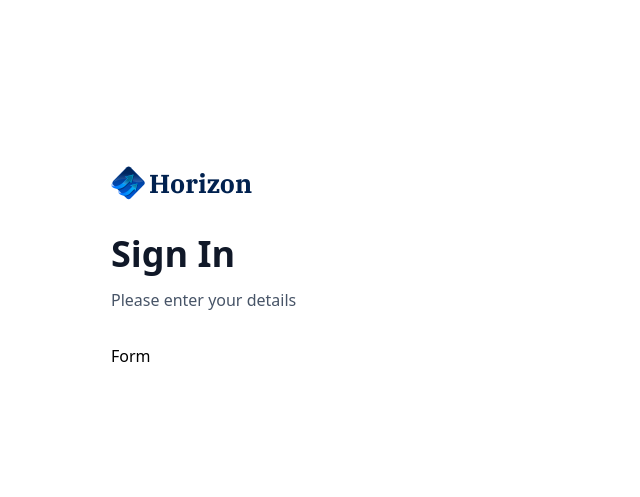
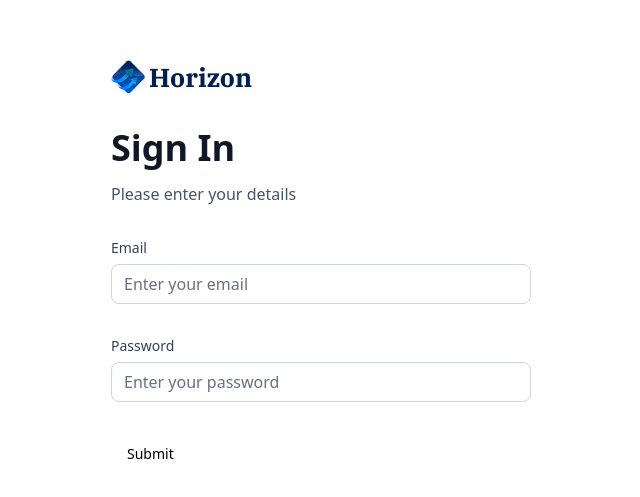
Before and after one commit to kushalsdesk/banking_management, a Next.js app: page /sign-in in a window 1280 px wide. Shown: the part 133-630 px from the top of the page, without its empty margins (319-959 px from the left). Built offline with nearby package versions, Linux system fonts and the light colour scheme.

Commit message:
add proper custom inputs with reusable component
with react-hook-form, zod, proper types(authFormSchema from utils)

```diff
--- a/components/AuthForm.tsx
+++ b/components/AuthForm.tsx
@@ -2,12 +2,36 @@
 import Link from "next/link";
 import Image from "next/image";
 import React, { useState } from "react";
+import { useForm } from "react-hook-form";
+import { z } from "zod";
+import { zodResolver } from "@hookform/resolvers/zod";
+
+import { Button } from "@/components/ui/button";
+import { Form } from "@/components/ui/form";
+import CustomInput from "./CustomInput";
+import { authFormSchema } from "@/lib/utils";
 
 interface AuthFormProps {
   type: String;
 }
 const AuthForm = ({ type }: AuthFormProps) => {
   const [user, setUser] = useState(null);
+
+  // 1. Define your form.
+  const form = useForm<z.infer<typeof authFormSchema>>({
+    resolver: zodResolver(authFormSchema),
+    defaultValues: {
+      email: "",
+      password: "",
+    },
+  });
+
+  // 2. Define a submit handler.
+  function onSubmit(values: z.infer<typeof authFormSchema>) {
+    // Do something with the form values.
+    // ✅ This will be type-safe and validated.
+    console.log(values);
+  }
   return (
     <section className="auth-form">
       <header className="flex flex-col gap-5 md:gap-8">
@@ -36,7 +60,27 @@
       {user ? (
         <div className="flex flex-col gap-4">{/* PlaidLink */}</div>
       ) : (
-        <>Form</>
+        <>
+          <Form {...form}>
+            <form onSubmit={form.handleSubmit(onSubmit)} className="space-y-8">
+              <CustomInput
+                control={form.control}
+                name="email"
+                label="Email"
+                placeholder="Enter your email"
+              />
+              <CustomInput
+                control={form.control}
+                name="password"
+                label="Password"
+                placeholder="Enter your password"
+                type="password"
+              />
+
+              <Button type="submit">Submit</Button>
+            </form>
+          </Form>
+        </>
       )}
     </section>
   );
--- /dev/null
+++ b/components/CustomInput.tsx
@@ -0,0 +1,47 @@
+import React from "react";
+import { FormControl, FormField, FormLabel, FormMessage } from "./ui/form";
+import { Input } from "./ui/input";
+import { z } from "zod";
+import { Control, FieldPath } from "react-hook-form";
+import { authFormSchema } from "@/lib/utils";
+
+interface InputProps {
+  control: Control<z.infer<typeof authFormSchema>>;
+  name: FieldPath<z.infer<typeof authFormSchema>>;
+  label: string;
+  placeholder: string;
+  type?: string;
+}
+
+const CustomInput = ({
+  control,
+  name,
+  label,
+  placeholder,
+  type,
+}: InputProps) => {
+  return (
+    <FormField
+      control={control}
+      name={name}
+      render={({ field }) => (
+        <div className="form-item">
+          <FormLabel className="form-label">{label}</FormLabel>
+          <div className="flex w-full flex-col">
+            <FormControl>
+              <Input
+                className="input-class"
+                placeholder={placeholder}
+                {...field}
+                type={type}
+              />
+            </FormControl>
+            <FormMessage className="form-message mt-2" />
+          </div>
+        </div>
+      )}
+    />
+  );
+};
+
+export default CustomInput;
--- /dev/null
+++ b/components/ui/form.tsx
@@ -0,0 +1,178 @@
+"use client"
+
+import * as React from "react"
+import * as LabelPrimitive from "@radix-ui/react-label"
+import { Slot } from "@radix-ui/react-slot"
+import {
+  Controller,
+  ControllerProps,
+  FieldPath,
+  FieldValues,
+  FormProvider,
+  useFormContext,
+} from "react-hook-form"
+
+import { cn } from "@/lib/utils"
+import { Label } from "@/components/ui/label"
+
+const Form = FormProvider
+
+type FormFieldContextValue<
+  TFieldValues extends FieldValues = FieldValues,
+  TName extends FieldPath<TFieldValues> = FieldPath<TFieldValues>
+> = {
+  name: TName
+}
+
+const FormFieldContext = React.createContext<FormFieldContextValue>(
+  {} as FormFieldContextValue
+)
+
+const FormField = <
+  TFieldValues extends FieldValues = FieldValues,
+  TName extends FieldPath<TFieldValues> = FieldPath<TFieldValues>
+>({
+  ...props
+}: ControllerProps<TFieldValues, TName>) => {
+  return (
+    <FormFieldContext.Provider value={{ name: props.name }}>
+      <Controller {...props} />
+    </FormFieldContext.Provider>
+  )
+}
+
+const useFormField = () => {
+  const fieldContext = React.useContext(FormFieldContext)
+  const itemContext = React.useContext(FormItemContext)
+  const { getFieldState, formState } = useFormContext()
+
+  const fieldState = getFieldState(fieldContext.name, formState)
+
+  if (!fieldContext) {
+    throw new Error("useFormField should be used within <FormField>")
+  }
+
+  const { id } = itemContext
+
+  return {
+    id,
+    name: fieldContext.name,
+    formItemId: `${id}-form-item`,
+    formDescriptionId: `${id}-form-item-description`,
+    formMessageId: `${id}-form-item-message`,
+    ...fieldState,
+  }
+}
+
+type FormItemContextValue = {
+  id: string
+}
+
+const FormItemContext = React.createContext<FormItemContextValue>(
+  {} as FormItemContextValue
+)
+
+const FormItem = React.forwardRef<
+  HTMLDivElement,
+  React.HTMLAttributes<HTMLDivElement>
+>(({ className, ...props }, ref) => {
+  const id = React.useId()
+
+  return (
+    <FormItemContext.Provider value={{ id }}>
+      <div ref={ref} className={cn("space-y-2", className)} {...props} />
+    </FormItemContext.Provider>
+  )
+})
+FormItem.displayName = "FormItem"
+
+const FormLabel = React.forwardRef<
+  React.ElementRef<typeof LabelPrimitive.Root>,
+  React.ComponentPropsWithoutRef<typeof LabelPrimitive.Root>
+>(({ className, ...props }, ref) => {
+  const { error, formItemId } = useFormField()
+
+  return (
+    <Label
+      ref={ref}
+      className={cn(error && "text-destructive", className)}
+      htmlFor={formItemId}
+      {...props}
+    />
+  )
+})
+FormLabel.displayName = "FormLabel"
+
+const FormControl = React.forwardRef<
+  React.ElementRef<typeof Slot>,
+  React.ComponentPropsWithoutRef<typeof Slot>
+>(({ ...props }, ref) => {
+  const { error, formItemId, formDescriptionId, formMessageId } = useFormField()
+
+  return (
+    <Slot
+      ref={ref}
+      id={formItemId}
+      aria-describedby={
+        !error
+          ? `${formDescriptionId}`
+          : `${formDescriptionId} ${formMessageId}`
+      }
+      aria-invalid={!!error}
+      {...props}
+    />
+  )
+})
+FormControl.displayName = "FormControl"
+
+const FormDescription = React.forwardRef<
+  HTMLParagraphElement,
+  React.HTMLAttributes<HTMLParagraphElement>
+>(({ className, ...props }, ref) => {
+  const { formDescriptionId } = useFormField()
+
+  return (
+    <p
+      ref={ref}
+      id={formDescriptionId}
+      className={cn("text-sm text-muted-foreground", className)}
+      {...props}
+    />
+  )
+})
+FormDescription.displayName = "FormDescription"
+
+const FormMessage = React.forwardRef<
+  HTMLParagraphElement,
+  React.HTMLAttributes<HTMLParagraphElement>
+>(({ className, children, ...props }, ref) => {
+  const { error, formMessageId } = useFormField()
+  const body = error ? String(error?.message) : children
+
+  if (!body) {
+    return null
+  }
+
+  return (
+    <p
+      ref={ref}
+      id={formMessageId}
+      className={cn("text-sm font-medium text-destructive", className)}
+      {...props}
+    >
+      {body}
+    </p>
+  )
+})
+FormMessage.displayName = "FormMessage"
+
+export {
+  useFormField,
+  Form,
+  FormItem,
+  FormLabel,
+  FormControl,
+  FormDescription,
+  FormMessage,
+  FormField,
+}
--- /dev/null
+++ b/components/ui/input.tsx
@@ -0,0 +1,25 @@
+import * as React from "react"
+
+import { cn } from "@/lib/utils"
+
+export interface InputProps
+  extends React.InputHTMLAttributes<HTMLInputElement> {}
+
+const Input = React.forwardRef<HTMLInputElement, InputProps>(
+  ({ className, type, ...props }, ref) => {
+    return (
+      <input
+        type={type}
+        className={cn(
+          "flex h-10 w-full rounded-md border border-input bg-background px-3 py-2 text-sm ring-offset-background file:border-0 file:bg-transparent file:text-sm file:font-medium placeholder:text-muted-foreground focus-visible:outline-none focus-visible:ring-2 focus-visible:ring-ring focus-visible:ring-offset-2 disabled:cursor-not-allowed disabled:opacity-50",
+          className
+        )}
+        ref={ref}
+        {...props}
+      />
+    )
+  }
+)
+Input.displayName = "Input"
+
+export { Input }
--- /dev/null
+++ b/components/ui/label.tsx
@@ -0,0 +1,26 @@
+"use client"
+
+import * as React from "react"
+import * as LabelPrimitive from "@radix-ui/react-label"
+import { cva, type VariantProps } from "class-variance-authority"
+
+import { cn } from "@/lib/utils"
+
+const labelVariants = cva(
+  "text-sm font-medium leading-none peer-disabled:cursor-not-allowed peer-disabled:opacity-70"
+)
+
+const Label = React.forwardRef<
+  React.ElementRef<typeof LabelPrimitive.Root>,
+  React.ComponentPropsWithoutRef<typeof LabelPrimitive.Root> &
+    VariantProps<typeof labelVariants>
+>(({ className, ...props }, ref) => (
+  <LabelPrimitive.Root
+    ref={ref}
+    className={cn(labelVariants(), className)}
+    {...props}
+  />
+))
+Label.displayName = LabelPrimitive.Root.displayName
+
+export { Label }
--- a/lib/utils.ts
+++ b/lib/utils.ts
@@ -2,6 +2,7 @@
 import { type ClassValue, clsx } from "clsx";
 import qs from "query-string";
 import { twMerge } from "tailwind-merge";
+import { z } from "zod";
 
 export function cn(...inputs: ClassValue[]) {
   return twMerge(clsx(inputs));
@@ -39,22 +40,22 @@
 
   const formattedDateTime: string = new Date(dateString).toLocaleString(
     "en-US",
-    dateTimeOptions
+    dateTimeOptions,
   );
 
   const formattedDateDay: string = new Date(dateString).toLocaleString(
     "en-US",
-    dateDayOptions
+    dateDayOptions,
   );
 
   const formattedDate: string = new Date(dateString).toLocaleString(
     "en-US",
-    dateOptions
+    dateOptions,
   );
 
   const formattedTime: string = new Date(dateString).toLocaleString(
     "en-US",
-    timeOptions
+    timeOptions,
   );
 
   return {
@@ -97,7 +98,7 @@
       url: window.location.pathname,
       query: currentUrl,
     },
-    { skipNull: true }
+    { skipNull: true },
   );
 }
 
@@ -130,7 +131,7 @@
 }
 
 export function countTransactionCategories(
-  transactions: Transaction[]
+  transactions: Transaction[],
 ): CategoryCount[] {
   const categoryCounts: { [category: string]: number } = {};
   let totalCount = 0;
@@ -159,7 +160,7 @@
       name: category,
       count: categoryCounts[category],
       totalCount,
-    })
+    }),
   );
 
   // Sort the aggregatedCategories array by count in descending order
@@ -193,3 +194,8 @@
 
   return date > twoDaysAgo ? "Processing" : "Success";
 };
+
+export const authFormSchema = z.object({
+  email: z.string().email(),
+  password: z.string().min(8),
+});
```
